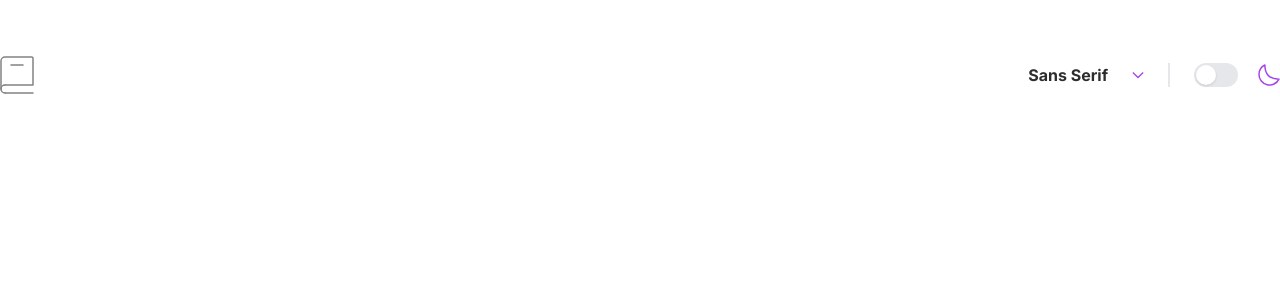
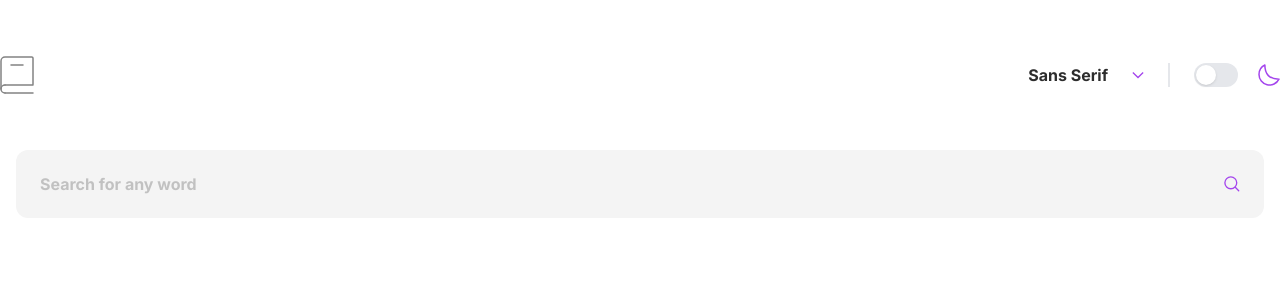
Before and after one commit to TheVanillaBean/dictionary-app, a Next.js app: page / in a window 1280 px wide. Shown: the top 300 px of the page. Built offline with nearby package versions, Linux system fonts and the light colour scheme.

Commit message:
Implement Search Component and use clsx library

```diff
--- /dev/null
+++ b/components/container.component.jsx
@@ -0,0 +1,7 @@
+import clsx from 'clsx';
+
+function Container({ className, ...props }) {
+  return <div className={clsx('mx-auto max-w-7xl px-4', className)} {...props} />;
+}
+
+export default Container;
--- a/components/dropdown.component.jsx
+++ b/components/dropdown.component.jsx
@@ -1,14 +1,11 @@
 import { Menu, Transition } from '@headlessui/react';
+import clsx from 'clsx';
 import { Fragment } from 'react';
 import IconDown from '../public/icons/icon-arrow-down.svg';
 
-function classNames(...classes) {
-  return classes.filter(Boolean).join(' ');
-}
-
 function Dropdown({ className }) {
   return (
-    <Menu as='div' className={classNames(className, 'relative text-left')}>
+    <Menu as='div' className={clsx(className, 'relative text-left')}>
       <div>
         <Menu.Button className='flex w-full items-center justify-center gap-1.5 font-bold text-gray-700 hover:bg-gray-50'>
           Sans Serif
@@ -34,7 +31,7 @@ function Dropdown({ className }) {
               {({ active }) => (
                 <a
                   href='#'
-                  className={classNames(
+                  className={clsx(
                     active ? 'bg-gray-100 text-gray-900' : 'text-gray-700',
                     'block px-4 py-2 text-sm'
                   )}>
@@ -46,7 +43,7 @@ function Dropdown({ className }) {
               {({ active }) => (
                 <a
                   href='#'
-                  className={classNames(
+                  className={clsx(
                     active ? 'bg-gray-100 text-gray-900' : 'text-gray-700',
                     'block px-4 py-2 text-sm'
                   )}>
@@ -58,7 +55,7 @@ function Dropdown({ className }) {
               {({ active }) => (
                 <a
                   href='#'
-                  className={classNames(
+                  className={clsx(
                     active ? 'bg-gray-100 text-gray-900' : 'text-gray-700',
                     'block px-4 py-2 text-sm'
                   )}>
--- a/components/header.component.jsx
+++ b/components/header.component.jsx
@@ -1,12 +1,13 @@
+import clsx from 'clsx';
 import Link from 'next/link';
 import MoonIcon from '../public/icons/icon-moon.svg';
 import Logo from '../public/icons/logo.svg';
 import Dropdown from './dropdown.component';
 import Toggle from './toggle.component';
 
-function Header() {
+function Header({ className }) {
   return (
-    <header className='mx-auto mt-14 flex max-w-7xl flex-1 items-center'>
+    <header className={clsx(className, 'mx-auto mt-14 flex max-w-7xl flex-1 items-center')}>
       <div className='relative flex lg:flex-1'>
         <Link href='#'>
           <span className='sr-only'>Dictionary App</span>
--- /dev/null
+++ b/components/search.component.jsx
@@ -0,0 +1,26 @@
+import clsx from 'clsx';
+import SearchIcon from '../public/icons/icon-search.svg';
+
+function Search({ className }) {
+  return (
+    <div className={clsx(className)}>
+      <label htmlFor='search' className='sr-only'>
+        Search
+      </label>
+      <div className='relative rounded-md'>
+        <input
+          type='text'
+          name='search'
+          id='search'
+          className='w-full rounded-xl border-0 bg-gray-300 py-5 pl-6 font-bold text-gray-700 ring-gray-300 placeholder:text-gray-700 placeholder:opacity-25 focus:ring-1 focus:ring-purple sm:text-base'
+          placeholder='Search for any word'
+        />
+        <div className='pointer-events-none absolute inset-y-0 right-0 flex items-center pr-6'>
+          <SearchIcon className='h-4 w-4 text-gray-400' aria-hidden='true' />
+        </div>
+      </div>
+    </div>
+  );
+}
+
+export default Search;
--- a/components/toggle.component.jsx
+++ b/components/toggle.component.jsx
@@ -1,25 +1,22 @@
 import { Switch } from '@headlessui/react';
+import clsx from 'clsx';
 import { useState } from 'react';
 
-function classNames(...classes) {
-  return classes.filter(Boolean).join(' ');
-}
-
-function Toggle() {
+function Toggle({ className }) {
   const [enabled, setEnabled] = useState(false);
 
   return (
     <Switch
       checked={enabled}
       onChange={setEnabled}
-      className={classNames(
+      className={clsx(
         enabled ? 'bg-purple' : 'bg-gray-200',
         'relative flex h-6 w-11 flex-shrink-0 cursor-pointer rounded-full border-2 border-transparent transition-colors duration-200 ease-in-out focus:outline-none focus:ring-2 focus:ring-purple focus:ring-offset-2'
       )}>
       <span className='sr-only'>Use Dark Mode</span>
       <span
         aria-hidden='true'
-        className={classNames(
+        className={clsx(
           enabled ? 'translate-x-5' : 'translate-x-0',
           'pointer-events-none inline-block h-5 w-5 transform rounded-full bg-white shadow ring-0 transition duration-200 ease-in-out'
         )}
--- a/package.json
+++ b/package.json
@@ -11,8 +11,10 @@
   "dependencies": {
     "@headlessui/react": "^1.7.14",
     "@heroicons/react": "^2.0.18",
+    "@tailwindcss/forms": "^0.5.3",
     "@tailwindcss/typography": "^0.5.9",
     "autoprefixer": "10.4.14",
+    "clsx": "^1.2.1",
     "eslint": "8.41.0",
     "eslint-config-next": "13.4.4",
     "next": "13.4.4",
--- a/pages/index.js
+++ b/pages/index.js
@@ -1,9 +1,14 @@
+import Container from '@/components/container.component';
 import Header from '@/components/header.component';
+import Search from '@/components/search.component';
 
 export default function Home() {
   return (
     <div className='font-sans'>
-      <Header />
+      <Header className='mb-14' />
+      <Container>
+        <Search />
+      </Container>
     </div>
   );
 }
--- a/tailwind.config.js
+++ b/tailwind.config.js
@@ -110,5 +110,5 @@ module.exports = {
       },
     },
   },
-  plugins: [require('@tailwindcss/typography')],
+  plugins: [require('@tailwindcss/typography'), require('@tailwindcss/forms')],
 };
```
Also changed, not shown: 1 other file (tests, documents, lock files or other folders).
